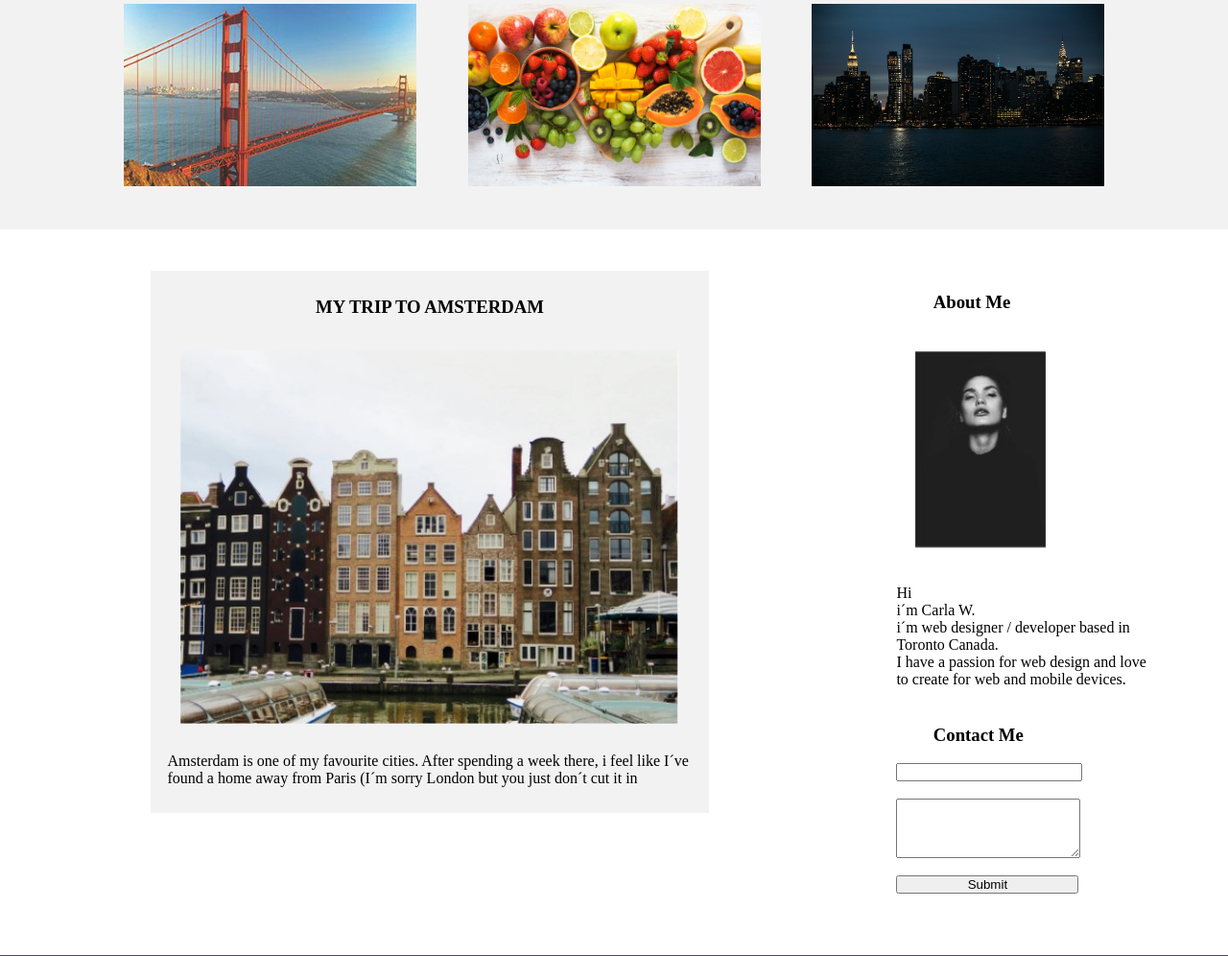
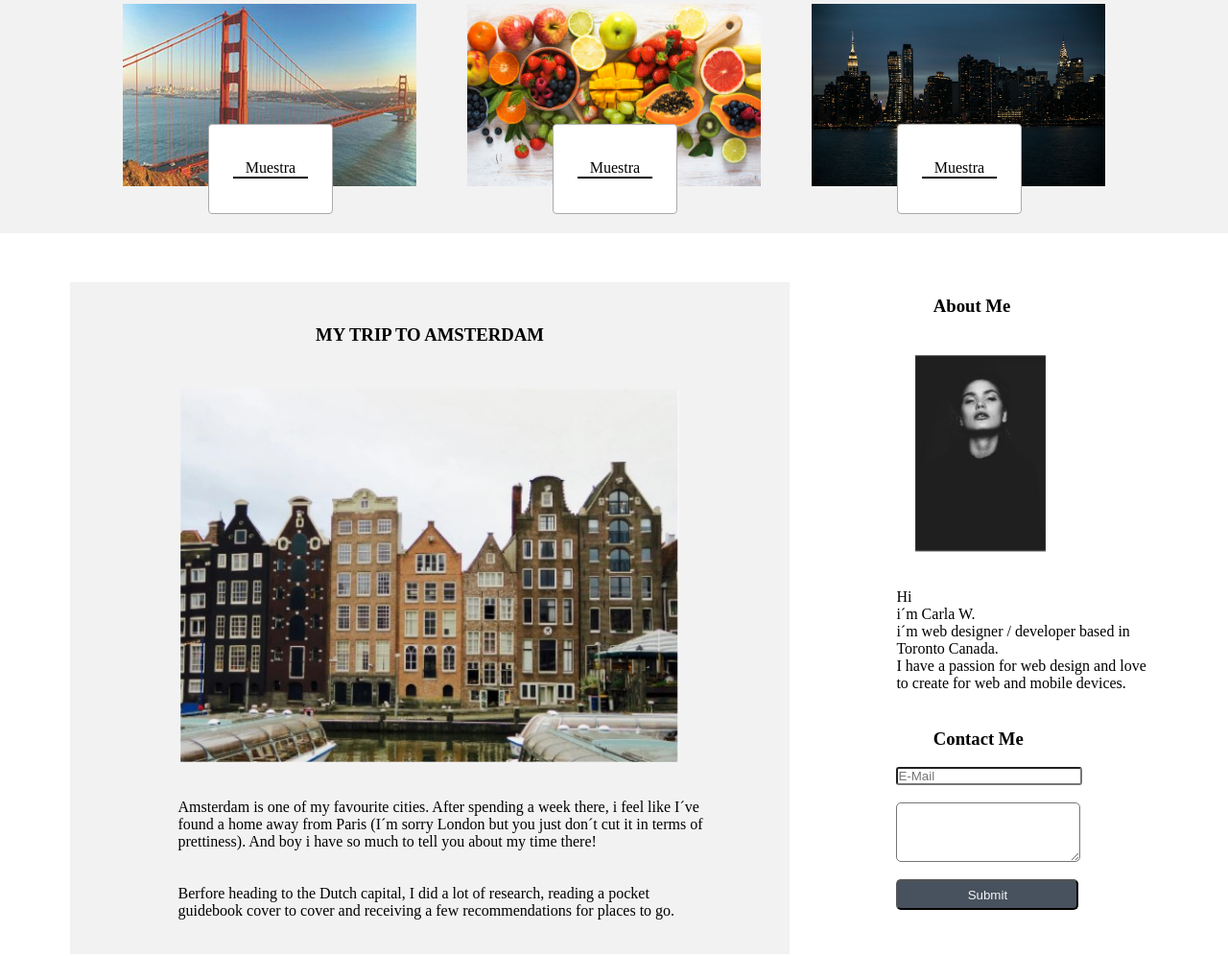
Before and after one commit to danielmarin05/Proyecto1, a plain HTML site: page index.html in a window 1280 px wide. Shown: the part 111-1107 px from the top of the page at 96% size. Drawn offline with Linux system fonts and the light colour scheme.

Commit message:
Se construyeron cartas sobre imagen

```diff
--- a/index.css
+++ b/index.css
@@ -28,11 +28,38 @@
     display: flex;
     flex-wrap: wrap;
     justify-content: space-evenly;
+    list-style-type: none;
+}
+
+.container{
+    position: relative;
 }
 
 .slider-img{
-    width: 305px;
+    width: 306px;
     height: 190px;
+    position: relative;
+}
+
+.card{
+    display: flex;
+    width: 128px;
+    height: 92px;
+    background-color: white;
+    position: absolute;
+    border: 1px solid rgb(173, 170, 170);
+    border-radius: 4px;
+    left: 89px;
+    top: 125px;
+    align-items: center;
+    justify-content: center;
+    flex-direction: column;
+}
+
+.barrita{
+    width: 78px;
+    height: 2px;
+    background-color: black;
 }
 
 .section2{
@@ -51,21 +78,24 @@
 
 .div{
     display:flex;
-    width: 582px;
-    height: 565px;
+    width: 750px;
+    height: 700px;
     background-color: #F2F2F2;
     justify-content: center;
     align-items: center;
     flex-direction: column;
+    margin-top: 17%;
 }
 
 .margin_title{
     margin-bottom: 6%;
+    margin-top: 1%;
 }
 
 .margin_paragraph{
     margin-top: 5%;
-    margin-left: 3%;
+    margin-left: 15%;
+    margin-right: 12%;
 }
 
 .aside{
@@ -88,36 +118,41 @@
 
 .margin_paragraph_aside{
     margin-top: 10%;
-    margin-left: 10%
+    margin-left: 10%;
 }
 
 .margin_contact{
     margin-top: 10%;
-    margin-left: 20%
+    margin-left: 20%;
 }
 
 .input_size{
     width: 190px;
-    margin-left: 10%
+    margin-left: 10%;
+    border-radius: 3px;
 }
 
 .text_size{
     width: 190px;
-    margin-left: 10%
+    margin-left: 10%;
+    border-radius: 5px;
 }
 
 .submit{
     width: 190px;
-    margin-left: 10%
+    height: 32px;
+    margin-left: 10%;
+    background-color: #47525E;
+    color: whitesmoke;
+    border-radius: 5px;
 }
 
 .footer{
     display: flex;
     width: 100%;
     height: 189px;
-    margin-top: 5%;
+    margin-top: 10%;
     background-color: #47525E;
     justify-content: center;
-    align-content: center;
-    flex-wrap: wrap;
+    align-items: center;
 }
--- a/index.html
+++ b/index.html
@@ -20,9 +20,27 @@
 
     <section class="section">
         <ul class= "images">
-            <img src="./assets/Bridge.jpg" alt="Bridge" class="slider-img">
-            <img src="./assets/fruits.jpg" alt="fruits" class="slider-img">
-            <img src="./assets/cities.jpg" alt="cities" class="slider-img">
+            <li class="container">
+                <img src="./assets/Bridge.jpg" alt="Bridge" class="slider-img">
+                <div class="card">
+                    <span>Muestra</span>
+                    <div class="barrita"></div>
+                </div>
+            </li>
+            <li class="container">
+                <img src="./assets/fruits.jpg" alt="fruits" class="slider-img">
+                <div class="card">
+                    <span>Muestra</span>
+                    <div class="barrita"></div>
+                </div>
+            </li>
+            <li class="container">
+                <img src="./assets/cities.jpg" alt="cities" class="slider-img">
+                <div class="card">
+                    <span>Muestra</span>
+                    <div class="barrita"></div>
+                </div>
+            </li>
         </ul>
     </section>
 
@@ -32,7 +50,14 @@
             <div class="div">
                 <h1 class="margin_title">MY TRIP TO AMSTERDAM</h1>
                 <img src="./assets/houses.jpg" alt="Houses" width="520" height="389">
-                <p class="margin_paragraph">Amsterdam is one of my favourite cities. After spending a week there, i feel like I´ve found a home away from Paris (I´m sorry London but you just don´t cut it in</p>
+                <p class="margin_paragraph">
+                    Amsterdam is one of my favourite cities. After spending a week there,
+                    i feel like I´ve found a home away from Paris (I´m sorry London but you just don´t cut it in
+                    terms of prettiness). And boy i have so much to tell you about my time there!
+                    <br><br><br>
+                    Berfore heading to the Dutch capital, I did a lot of research, reading a pocket guidebook
+                    cover to cover and receiving a few recommendations for places to go.
+                </p>
             </div>
         </article>
         <aside class="aside">
@@ -47,10 +72,10 @@
                 to create for web and mobile devices.
             </p>
             <h1 class= "margin_contact"> Contact Me</h1><br>
-            <input class="input_size" type="email" name="email"><br>
-            <textarea class= "text_size" name="Texto" rows="4" cols="50">
+            <input class="input_size" type="email" name="email" placeholder="E-Mail"><br>
+            <textarea class= "text_size" name="Texto" rows="4" cols="50" placeholder="  E-Mail">
             </textarea><br>
-            <input class= "submit" type="submit">
+            <button class= "submit" type="submit"> Submit </button>
         </aside>
 
     </section>
```
